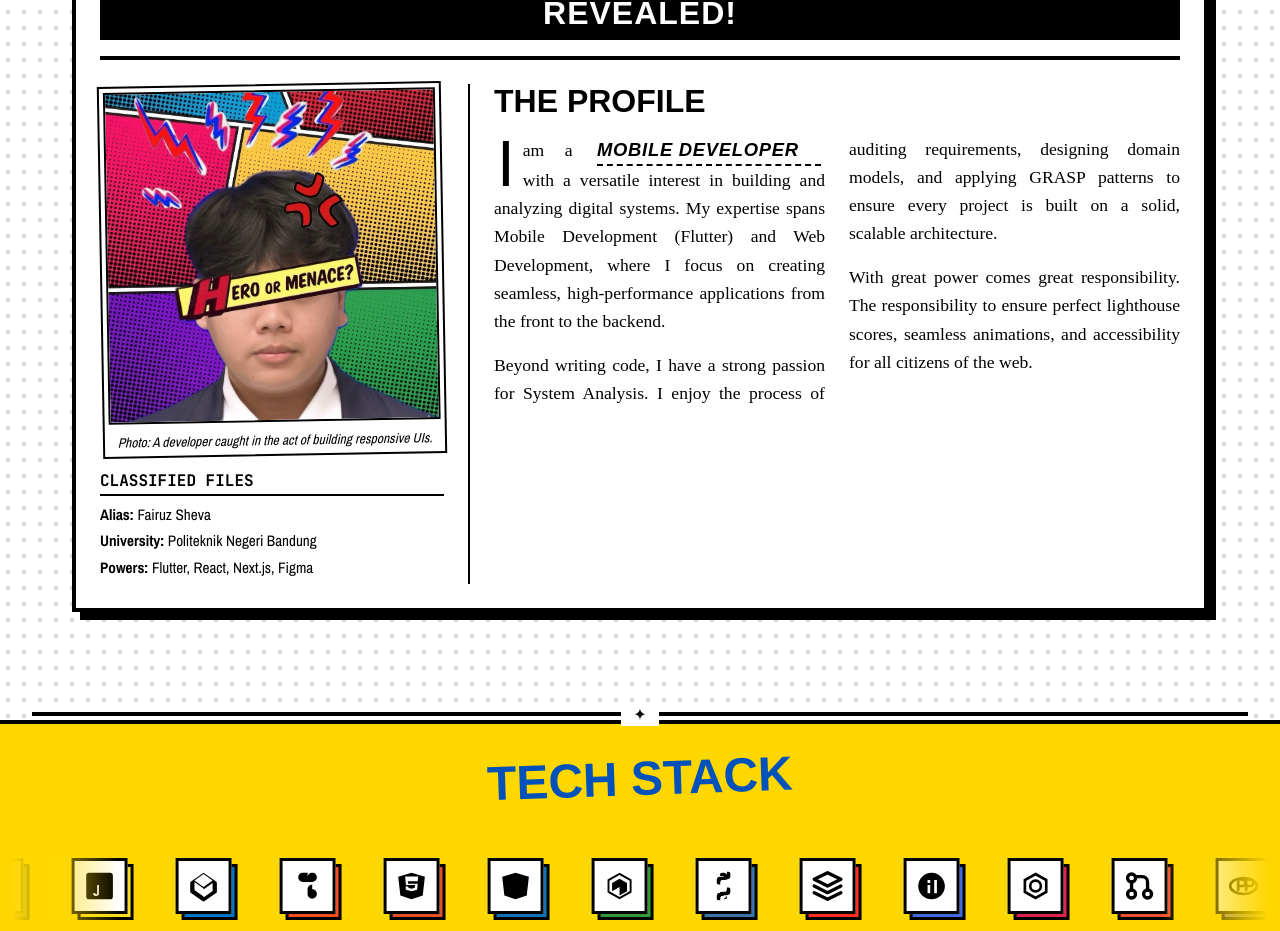
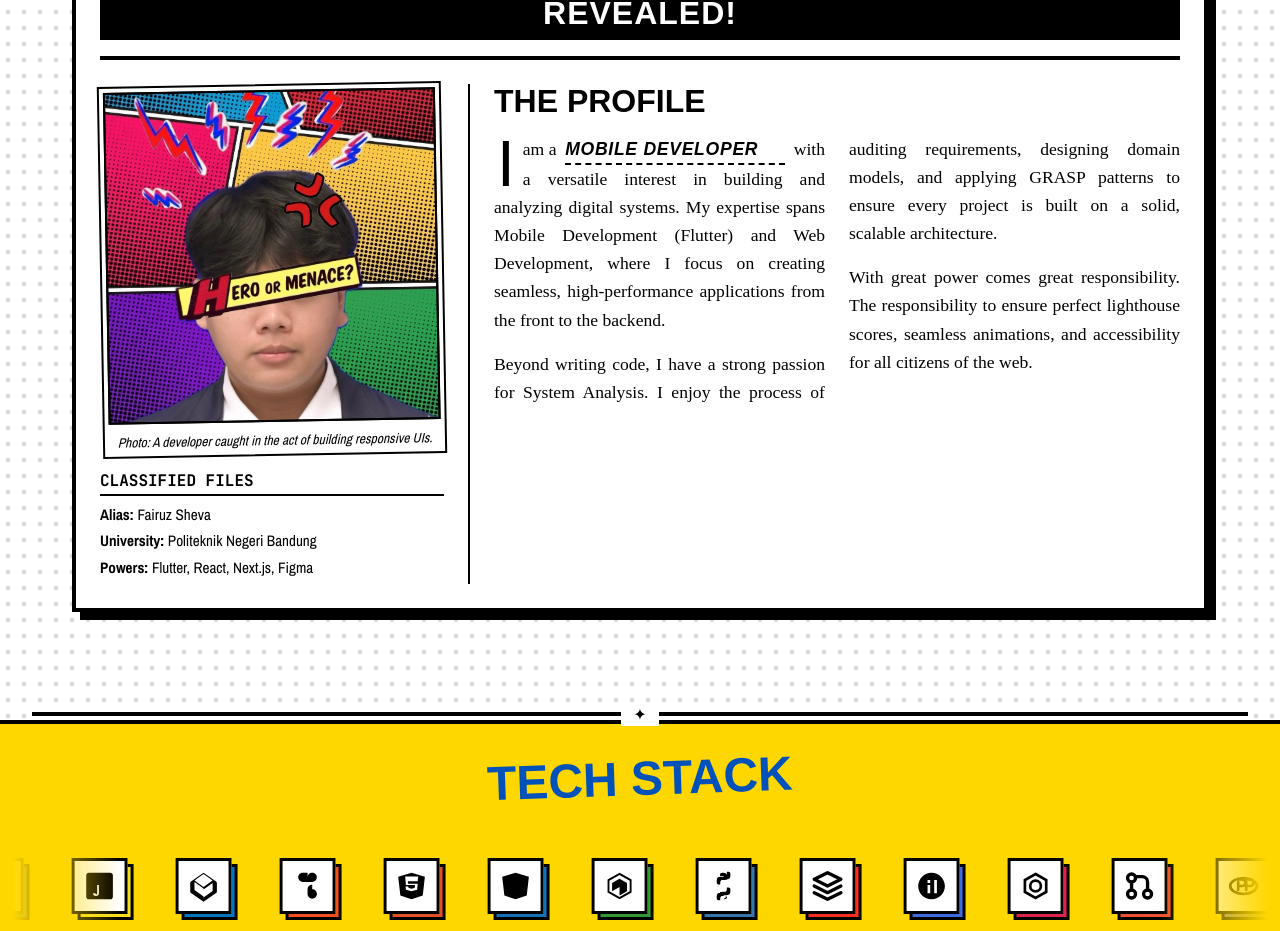
Before and after one commit to Saintfai/portfolio, a Next.js app: page / in a window 1280 px wide. Shown: the part 1148-2079 px from the top of the page. Built offline with nearby package versions, Linux system fonts and the light colour scheme; a web font is replaced by a local one.

Commit message:
Adjust typing inline sizing and font

```diff
--- a/app/globals.css
+++ b/app/globals.css
@@ -1459,7 +1459,7 @@ h1, h2, h3, h4, h5, h6 {
 /* Inline fixed-width container: keeps paragraph text from shifting while typing */
 .typing-inline-container {
   display: inline-block;
-  min-width: 14rem;       /* Reserves enough space for the longest role */
+  min-width: 12.5em;      /* Scaled down since font size is smaller */
   border-bottom: 2px dashed var(--color-pure-black);
   margin: 0 4px;
   vertical-align: baseline;
@@ -1470,7 +1470,7 @@ h1, h2, h3, h4, h5, h6 {
 .typing-description {
   display: inline;
   font-family: var(--font-display);
-  font-size: 1.15rem;
+  font-size: 1em; /* Matches paragraph text exactly */
   font-weight: 800;
   font-style: italic;
   text-transform: uppercase;
```
